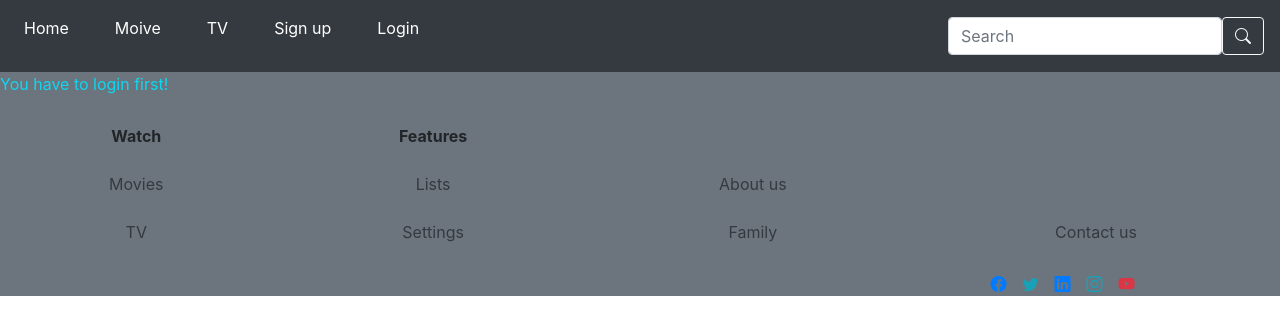
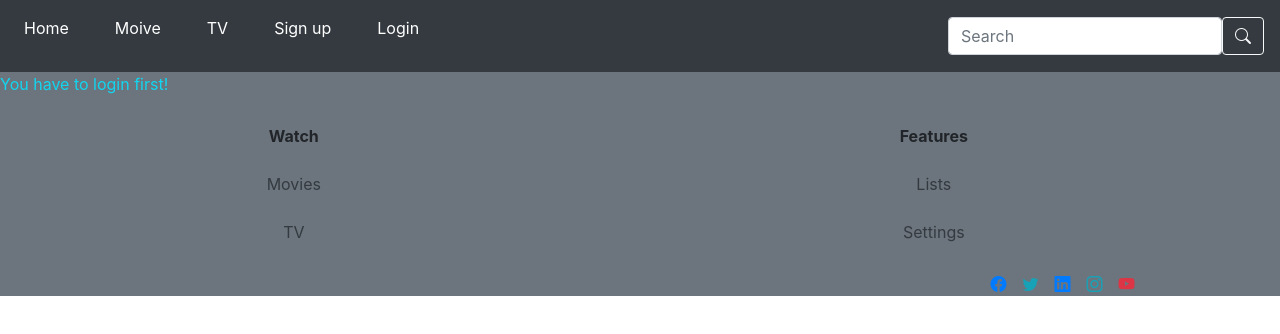
Before and after one commit to priyanka3003/newweb, a React (Create React App) app: page /dashboard in a window 1280 px wide. Shown: the top 334 px of the page. Built offline with nearby package versions, Linux system fonts and the light colour scheme; no server answers.

Commit message:
Update Footer.js

```diff
--- a/src/components/Footer.js
+++ b/src/components/Footer.js
@@ -23,11 +23,6 @@ const Footer = () => {
                 Lists
               </Link>
             </td>
-            <td>
-              <Link to="/about" className="text-dark">
-                About us
-              </Link>
-            </td>
           </tr>
           <tr>
             <td>
@@ -38,16 +33,6 @@ const Footer = () => {
             <td>
               <Link to="/setting" className="text-dark">
                 Settings
-              </Link>
-            </td>
-            <td>
-              <Link to="/family" className="text-dark">
-                Family
-              </Link>
-            </td>
-            <td>
-              <Link to="/contact" className="text-dark">
-                Contact us
               </Link>
             </td>
           </tr>
```
